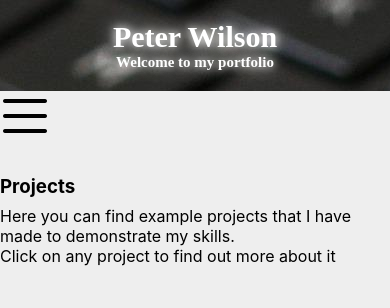
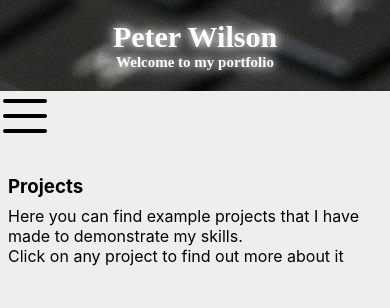
Before and after one commit to Yippiekaiaii/portfolio_v3, a React (Create React App) app: page /Projects in a window 390 px wide. Shown: the top 308 px of the page. Built offline with nearby package versions, Linux system fonts and the light colour scheme; a web font is replaced by a local one.

Commit message:
setup gh-pages

```diff
--- a/src/App.css
+++ b/src/App.css
@@ -429,6 +429,20 @@ a:visited{
       margin-right:8px;
     }
 
+    .project_header{
+      margin-left:8px;
+      margin-right:8px;
+    }
+
+    .project_overlay_columns{
+      display:block;
+    }
+
+    .project_left_column p {
+      max-width: 100%;
+      font-size: 12px;
+    }
+
 
 }
 
--- a/src/components/Projects.js
+++ b/src/components/Projects.js
@@ -25,7 +25,7 @@ const Projects = () => {
   return (
     <div>
 
-      <div className='content_header'>
+      <div className='content_header project_header'>
         <h3>Projects</h3>
         <p>Here you can find example projects that I have made to demonstrate my skills.</p>
         <p>Click on any project to find out more about it</p>
```
Also changed, not shown: package.json (+6 -1 lines), 1 other file (tests, documents, lock files or other folders).
